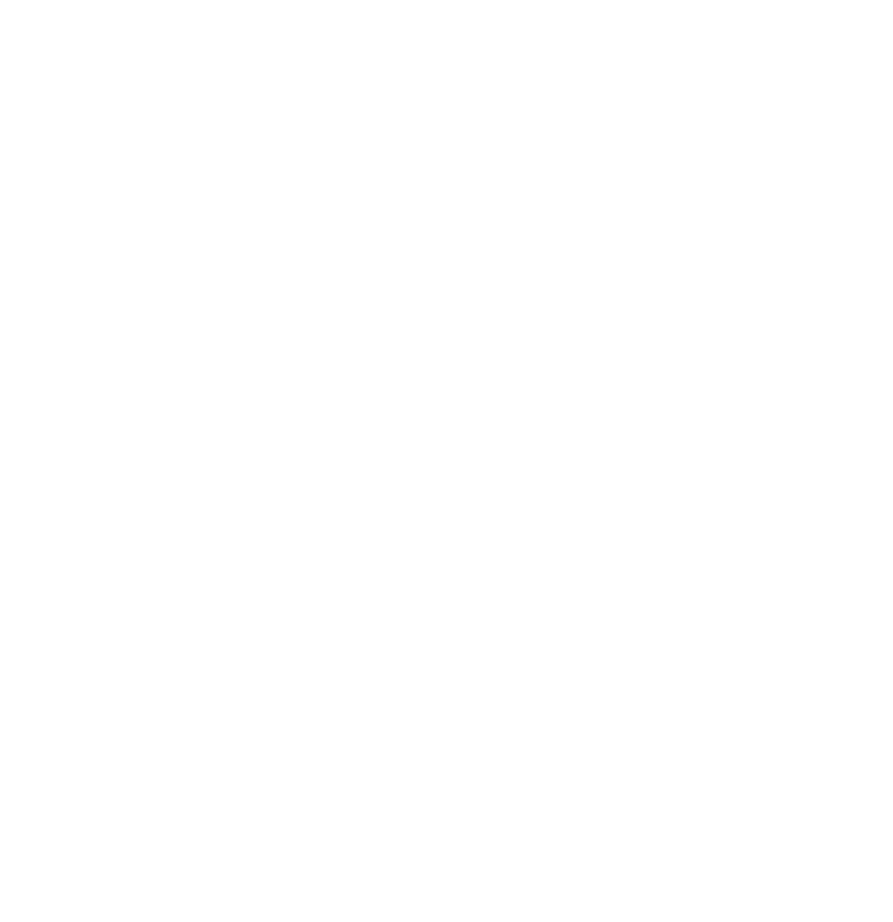
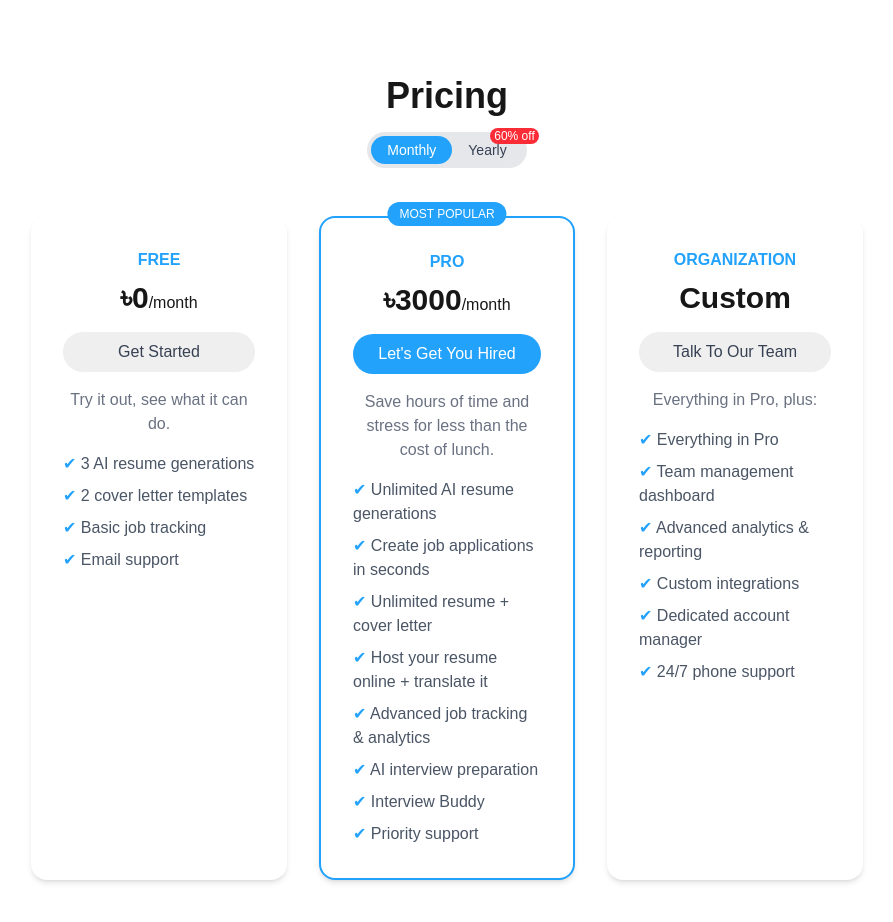
Before and after one commit to EmonHossen10/job-mantic, a Next.js app: page / in a window 1280 px wide. Shown: the part 6100-7022 px from the top of the page, without its empty margins (193-1086 px from the left). Before the commit the page ends 6112 px from the top, so only its background shows below. Built offline with nearby package versions, Linux system fonts and the light colour scheme.

Commit message:
pricing added

```diff
--- /dev/null
+++ b/app/Components/Pricing.js
@@ -0,0 +1,152 @@
+"use client";
+import { useState } from "react";
+
+const Pricing = () => {
+  const [billing, setBilling] = useState("monthly");
+
+  const toggleBilling = (type) => {
+    setBilling(type);
+  };
+
+  return (
+    <div className="  py-16 px-4 md:px-20">
+      <div className="text-center mb-12">
+        <h2 className="text-4xl font-bold mb-4">Pricing</h2>
+        <div className="inline-flex items-center bg-gray-200 rounded-full p-1 text-sm">
+          <button
+            onClick={() => toggleBilling("monthly")}
+            className={`px-4 py-1 rounded-full transition-colors ${
+              billing === "monthly" ? "bg-[#23A2FC] text-white" : "text-gray-700"
+            }`}
+          >
+            Monthly
+          </button>
+          <button
+            onClick={() => toggleBilling("yearly")}
+            className={`px-4 py-1 rounded-full transition-colors relative ${
+              billing === "yearly" ? "bg-[#23A2FC] text-white" : "text-gray-700"
+            }`}
+          >
+            Yearly
+            {billing !== "yearly" && (
+              <span className="absolute -top-2 -right-4 bg-red-500 text-white text-xs px-1 rounded-full">
+                60% off
+              </span>
+            )}
+          </button>
+        </div>
+      </div>
+
+      <div className="grid grid-cols-1 md:grid-cols-3 gap-8">
+        {/* Free Plan */}
+        <div className="bg-white p-8  rounded-2xl shadow-md text-center">
+          <p className="text-[#23A2FC] font-semibold mb-2">FREE</p>
+          <p className="text-3xl font-bold mb-4">
+            ৳0<span className="text-base font-normal">/month</span>
+          </p>
+          <button className="w-full bg-[#f0efef] hover:bg-[#e9e9e9] text-gray-700 py-2 rounded-full mb-4  transition">
+            Get Started
+          </button>
+          <p className="text-gray-500 mb-4">Try it out, see what it can do.</p>
+          <ul className="text-left text-gray-600 space-y-2">
+            <li>
+              <span className="text-[#23A2FC]">✔</span> 3 AI resume generations
+            </li>
+            <li>
+              <span className="text-[#23A2FC]">✔</span> 2 cover letter templates
+            </li>
+            <li>
+              <span className="text-[#23A2FC]">✔</span> Basic job tracking
+            </li>
+            <li>
+              <span className="text-[#23A2FC]">✔</span> Email support
+            </li>
+          </ul>
+        </div>
+
+        {/* Pro Plan */}
+        <div className="bg-white p-8 rounded-2xl shadow-md text-center border-2 border-[#23A2FC] relative">
+          <span className="absolute -top-4 left-1/2 transform -translate-x-1/2 bg-[#23A2FC] text-white text-xs px-3 py-1 rounded-full">
+            MOST POPULAR
+          </span>
+          <p className="text-[#23A2FC] font-semibold mb-2">PRO</p>
+          <p className="text-3xl font-bold mb-4">
+            ৳3000<span className="text-base font-normal">/month</span>
+          </p>
+          <button className="w-full bg-[#23A2FC] text-white py-2 rounded-full mb-4 hover:bg-blue-600 transition">
+            Let's Get You Hired
+          </button>
+          <p className="text-gray-500 mb-4">
+            Save hours of time and stress for less than the cost of lunch.
+          </p>
+          <ul className="text-left text-gray-600 space-y-2">
+            <li>
+              <span className="text-[#23A2FC]">✔</span> Unlimited AI resume
+              generations
+            </li>
+            <li>
+              <span className="text-[#23A2FC]">✔</span> Create job applications
+              in seconds
+            </li>
+            <li>
+              <span className="text-[#23A2FC]">✔</span> Unlimited resume + cover
+              letter
+            </li>
+            <li>
+              <span className="text-[#23A2FC]">✔</span> Host your resume online
+              + translate it
+            </li>
+            <li>
+              <span className="text-[#23A2FC]">✔</span> Advanced job tracking &
+              analytics
+            </li>
+            <li>
+              <span className="text-[#23A2FC]">✔</span> AI interview preparation
+            </li>
+            <li>
+              <span className="text-[#23A2FC]">✔</span> Interview Buddy
+            </li>
+            <li>
+              <span className="text-[#23A2FC]">✔</span> Priority support
+            </li>
+          </ul>
+        </div>
+
+        {/* Organization Plan */}
+        <div className="bg-white p-8 rounded-2xl shadow-md text-center">
+          <p className="text-[#23A2FC] font-semibold mb-2">ORGANIZATION</p>
+          <p className="text-3xl font-bold mb-4">Custom</p>
+          <button className="w-full bg-[#f0efef] hover:bg-[#e9e9e9] text-gray-700 py-2 rounded-full mb-4   transition">
+            Talk To Our Team
+          </button>
+          <p className="text-gray-500 mb-4">Everything in Pro, plus:</p>
+          <ul className="text-left text-gray-600 space-y-2">
+            <li>
+              <span className="text-[#23A2FC]">✔</span> Everything in Pro
+            </li>
+            <li>
+              <span className="text-[#23A2FC]">✔</span> Team management
+              dashboard
+            </li>
+            <li>
+              <span className="text-[#23A2FC]">✔</span> Advanced analytics &
+              reporting
+            </li>
+            <li>
+              <span className="text-[#23A2FC]">✔</span> Custom integrations
+            </li>
+            <li>
+              <span className="text-[#23A2FC]">✔</span> Dedicated account
+              manager
+            </li>
+            <li>
+              <span className="text-[#23A2FC]">✔</span> 24/7 phone support
+            </li>
+          </ul>
+        </div>
+      </div>
+    </div>
+  );
+};
+
+export default Pricing;
--- a/app/layout.js
+++ b/app/layout.js
@@ -14,6 +14,7 @@
 import ResumeBuilder from "./Components/ResumeBuilder";
 import JobSeekers from "./Components/JobSeekers";
 import JobPlacement from "./Components/JobPlacement";
+import Pricing from "./Components/Pricing";
 
 const inter = Inter({
   variable: "--font-inter",
@@ -46,6 +47,7 @@
           <ResumeBuilder></ResumeBuilder>
           <JobSeekers></JobSeekers>
           <JobPlacement></JobPlacement>
+          <Pricing></Pricing>
         </div>
       </body>
     </html>
```
